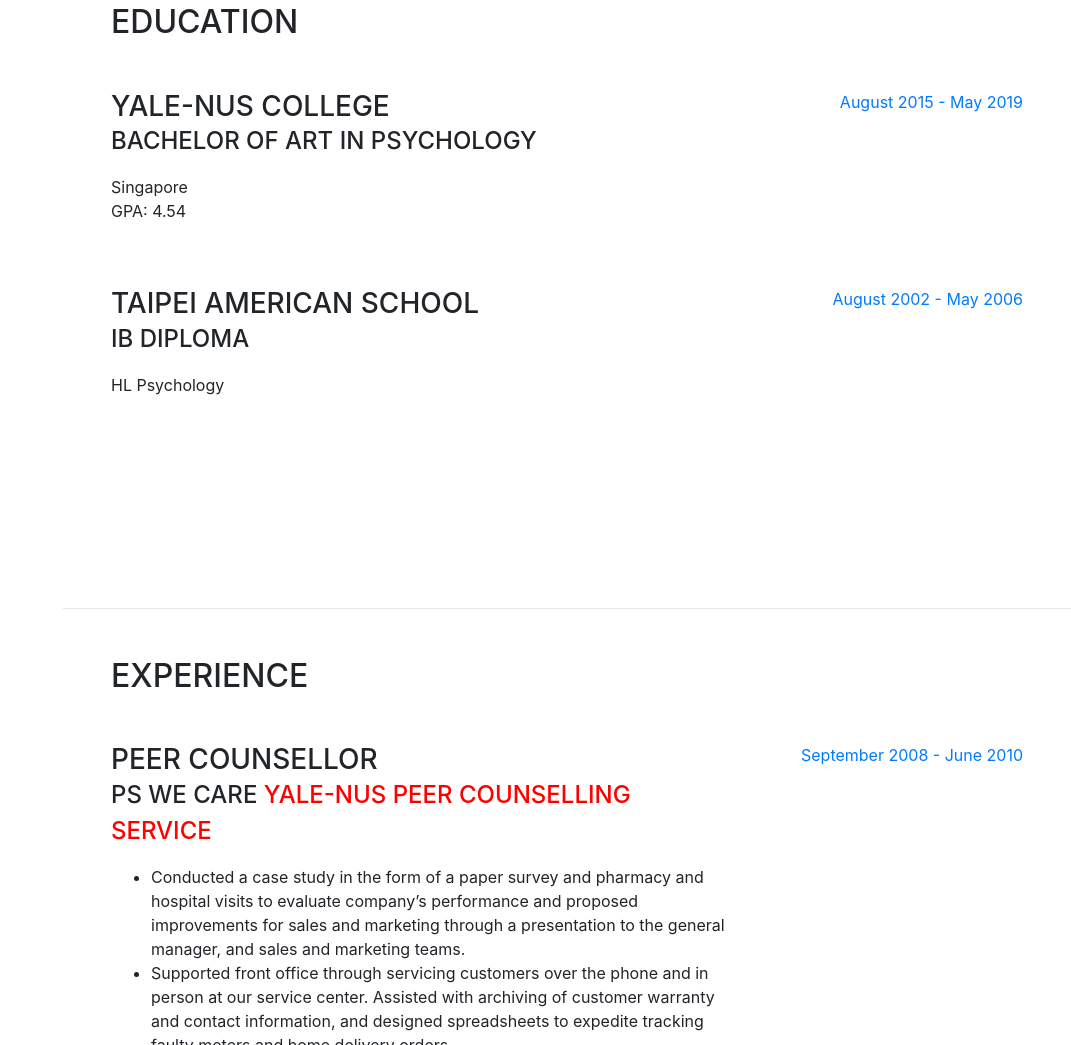
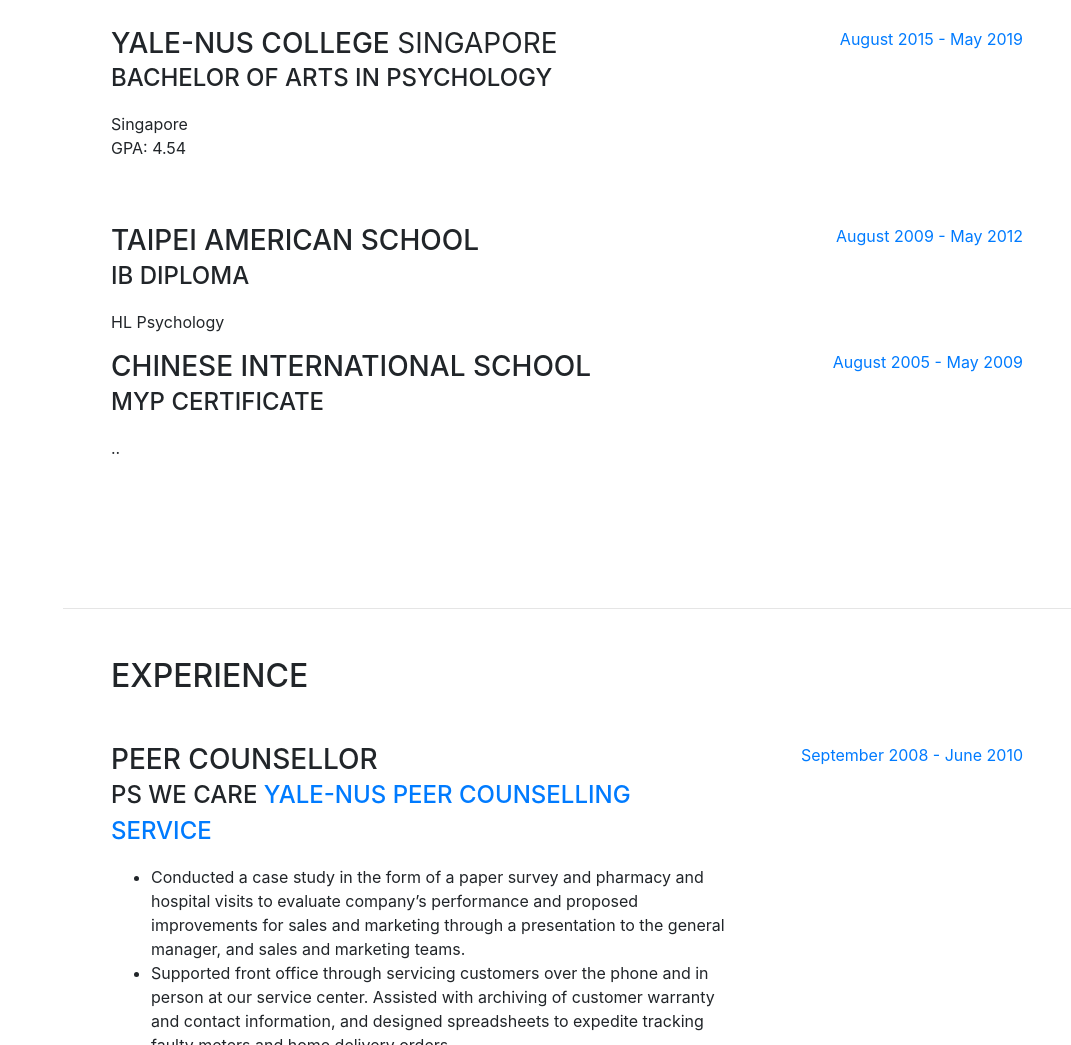
Before and after one commit to jerald-lim/jerald-lim.github.io, a website with bundled scripts: page index.html in a window 1280 px wide. Shown: the part 993-2038 px from the top of the page, without its empty margins (209-1280 px from the left). Built offline with nearby package versions, Linux system fonts and the light colour scheme; a web font is replaced by a local one.

Commit message:
Color test

```diff
--- a/css/resume.edits.css
+++ b/css/resume.edits.css
@@ -1,3 +1,11 @@
+.social-icons a:hover {
+  background-color: #386dbd;
+}
+
+.dev-icons .list-inline-item i:hover {
+  color: #386dbd;
+}
+
 .bg-primary {
   background-color: #386dbd !important;
 }
--- a/index.html
+++ b/index.html
@@ -100,8 +100,8 @@
 
           <div class="resume-item d-flex flex-column flex-md-row mb-5">
             <div class="resume-content mr-auto">
-              <h3 class="mb-0">Yale-NUS College</h3>
-              <div class="subheading mb-3">Bachelor of Art in Psychology</div>
+              <h3 class="mb-0">Yale-NUS College <span class="font-weight-normal">Singapore</span></h3>
+              <div class="subheading mb-3">Bachelor of Arts in Psychology</div>
               <div>Singapore</div>
               <p>GPA: 4.54</p>
             </div>
@@ -117,7 +117,18 @@
               <p>HL Psychology</p>
             </div>
             <div class="resume-date text-md-right">
-              <span class="text-primary">August 2002 - May 2006</span>
+              <span class="text-primary">August 2009 - May 2012</span>
+            </div>
+          </div>
+
+          <div class="resume-item d-flex flex-column flex-md-row">
+            <div class="resume-content mr-auto">
+              <h3 class="mb-0">Chinese International School</h3>
+              <div class="subheading mb-3">MYP Certificate</div>
+              <p>..</p>
+            </div>
+            <div class="resume-date text-md-right">
+              <span class="text-primary">August 2005 - May 2009</span>
             </div>
           </div>
 
@@ -133,7 +144,7 @@
           <div class="resume-item d-flex flex-column flex-md-row">
             <div class="resume-content mr-auto">
               <h3 class="mb-0">Peer counsellor</h3>
-              <div class="subheading mb-3">PS We Care <font color="red">Yale-NUS Peer counselling service</font></div>
+              <div class="subheading mb-3">PS We Care <span class="text-primary">Yale-NUS Peer counselling service</span></div>
               <ul>
                 <li>Conducted a case study in the form of a paper survey and pharmacy and hospital visits to evaluate company’s performance and proposed improvements for sales and marketing through a presentation to the general manager, and sales and marketing teams.
                 <li>Supported front office through servicing customers over the phone and in person at our service center. Assisted with archiving of customer warranty and contact information, and designed spreadsheets to expedite tracking faulty meters and home delivery orders.
```
